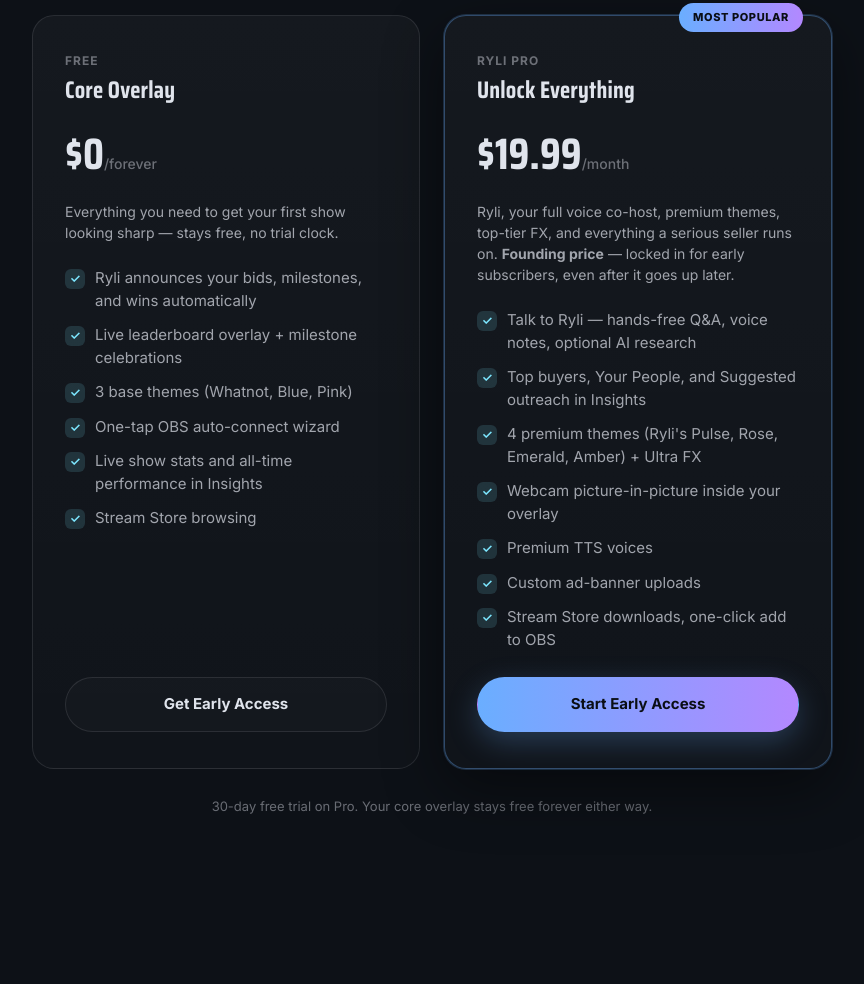
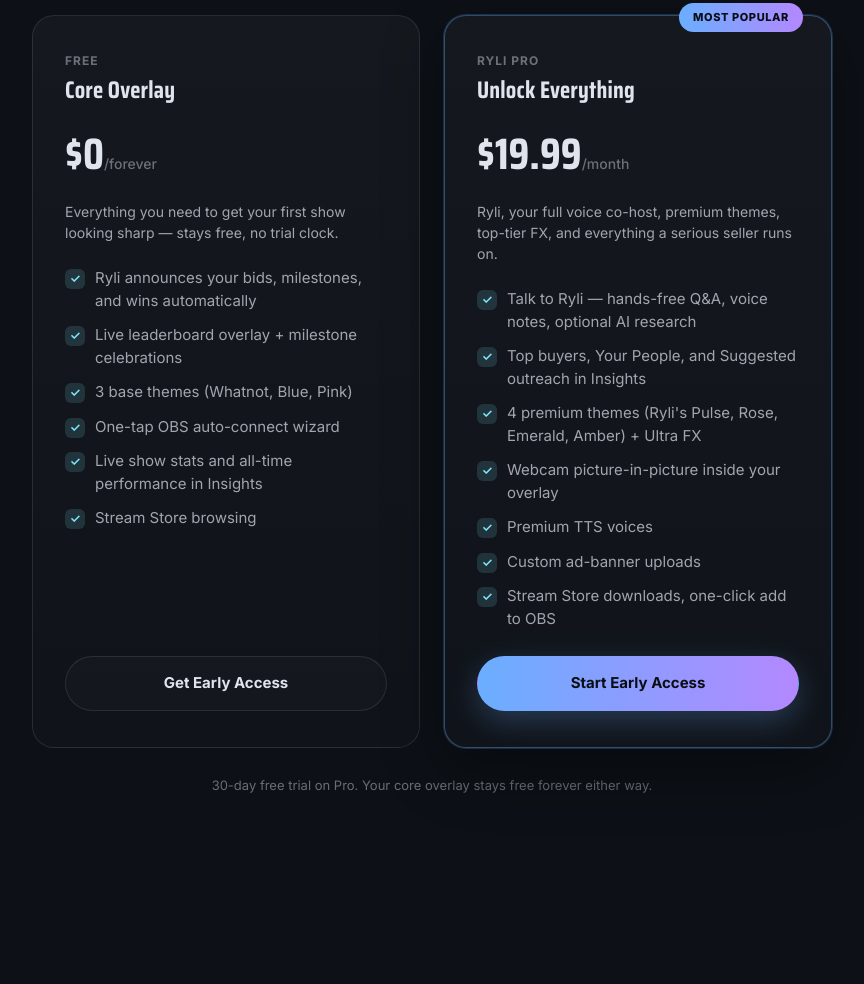
Before and after one commit to ryanb898-png/ryli-website, a website: page index.html in a window 1280 px wide. Shown: the part 5358-6342 px from the top of the page, without its empty margins (208-1072 px from the left). Drawn offline with Linux system fonts and the light colour scheme.

Commit message:
Simplify Pro pricing copy - remove founding price framing

```diff
--- a/index.html
+++ b/index.html
@@ -257,7 +257,7 @@
           <span class="tier-label">RYLI Pro</span>
           <h3>Unlock Everything</h3>
           <div class="amount">$19.99<span class="period">/month</span></div>
-          <p class="blurb">Ryli, your full voice co-host, premium themes, top-tier FX, and everything a serious seller runs on. <strong>Founding price</strong> — locked in for early subscribers, even after it goes up later.</p>
+          <p class="blurb">Ryli, your full voice co-host, premium themes, top-tier FX, and everything a serious seller runs on.</p>
           <ul class="checklist">
             <li>Talk to Ryli — hands-free Q&amp;A, voice notes, optional AI research</li>
             <li>Top buyers, Your People, and Suggested outreach in Insights</li>
```
